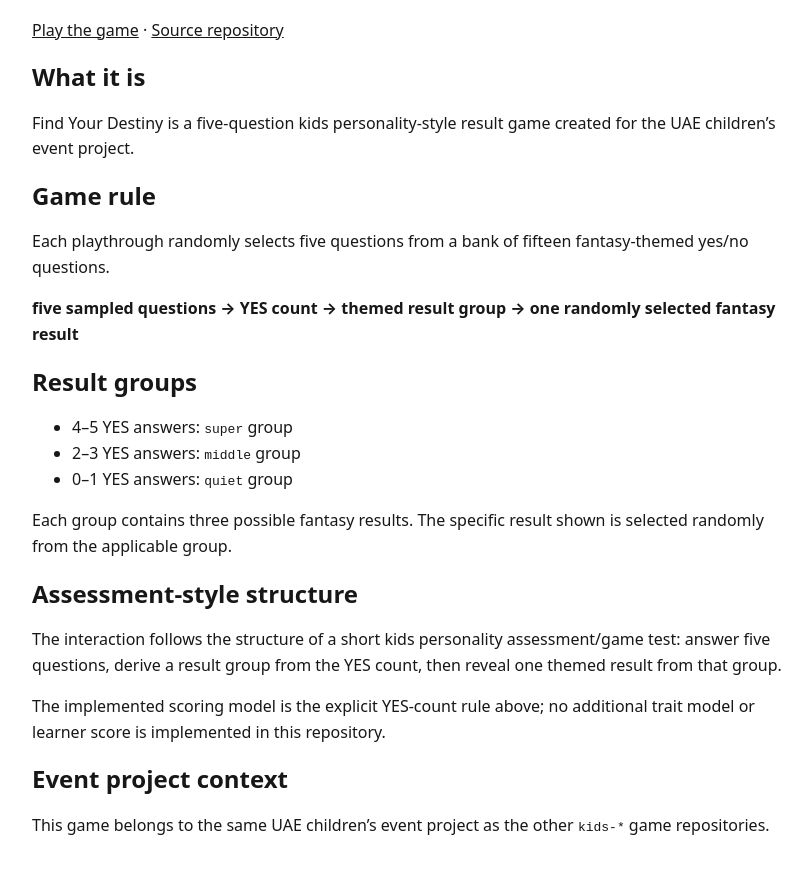
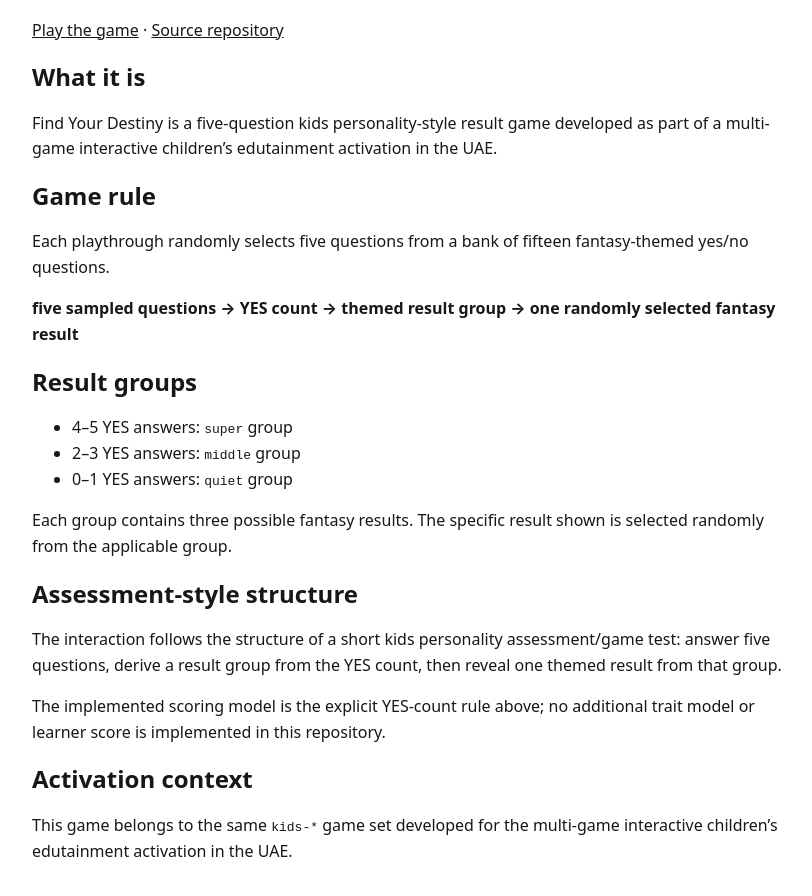
Before and after one commit to Joenasriani/kids-find-your-destiny, a plain HTML site: page about.html in a window 1280 px wide. Shown: the part 110-1006 px from the top of the page, without its empty margins (228-1040 px from the left). Drawn offline with Linux system fonts and the light colour scheme.

Commit message:
Strengthen activation context wording

```diff
--- a/about.html
+++ b/about.html
@@ -4,7 +4,7 @@
   <meta charset="utf-8">
   <meta name="viewport" content="width=device-width,initial-scale=1">
   <title>Find Your Destiny — Five-Question Kids Personality Result Game</title>
-  <meta name="description" content="Find Your Destiny is a five-question kids personality-style result game created for a UAE children’s event project. Five randomly selected fantasy yes/no questions map the YES count to one of three themed result groups.">
+  <meta name="description" content="Find Your Destiny is a five-question kids personality-style result game developed as part of a multi-game interactive children’s edutainment activation in the UAE. Five randomly selected fantasy yes/no questions map the YES count to one of three themed result groups.">
   <meta name="robots" content="index,follow,max-snippet:-1,max-image-preview:large">
   <link rel="canonical" href="https://kids-find-your-destiny.vercel.app/about.html">
   <style>
@@ -18,7 +18,7 @@
     "url":"https://kids-find-your-destiny.vercel.app/",
     "gamePlatform":"Web browser",
     "playMode":"SinglePlayer",
-    "description":"A five-question kids personality-style result game created for a UAE children’s event project. Five randomly selected fantasy yes/no questions map the YES count to one of three themed result groups, then one fantasy result is selected from that group."
+    "description":"A five-question kids personality-style result game developed as part of a multi-game interactive children’s edutainment activation in the UAE. Five randomly selected fantasy yes/no questions map the YES count to one of three themed result groups, then one fantasy result is selected from that group."
   }
   </script>
 </head>
@@ -28,7 +28,7 @@
     <p><a href="./">Play the game</a> · <a href="https://github.com/Joenasriani/kids-find-your-destiny">Source repository</a></p>
 
     <h2>What it is</h2>
-    <p>Find Your Destiny is a five-question kids personality-style result game created for the UAE children’s event project.</p>
+    <p>Find Your Destiny is a five-question kids personality-style result game developed as part of a multi-game interactive children’s edutainment activation in the UAE.</p>
 
     <h2>Game rule</h2>
     <p>Each playthrough randomly selects five questions from a bank of fifteen fantasy-themed yes/no questions.</p>
@@ -46,8 +46,8 @@
     <p>The interaction follows the structure of a short kids personality assessment/game test: answer five questions, derive a result group from the YES count, then reveal one themed result from that group.</p>
     <p>The implemented scoring model is the explicit YES-count rule above; no additional trait model or learner score is implemented in this repository.</p>
 
-    <h2>Event project context</h2>
-    <p>This game belongs to the same UAE children’s event project as the other <code>kids-*</code> game repositories.</p>
+    <h2>Activation context</h2>
+    <p>This game belongs to the same <code>kids-*</code> game set developed for the multi-game interactive children’s edutainment activation in the UAE.</p>
   </main>
 </body>
 </html>
```
